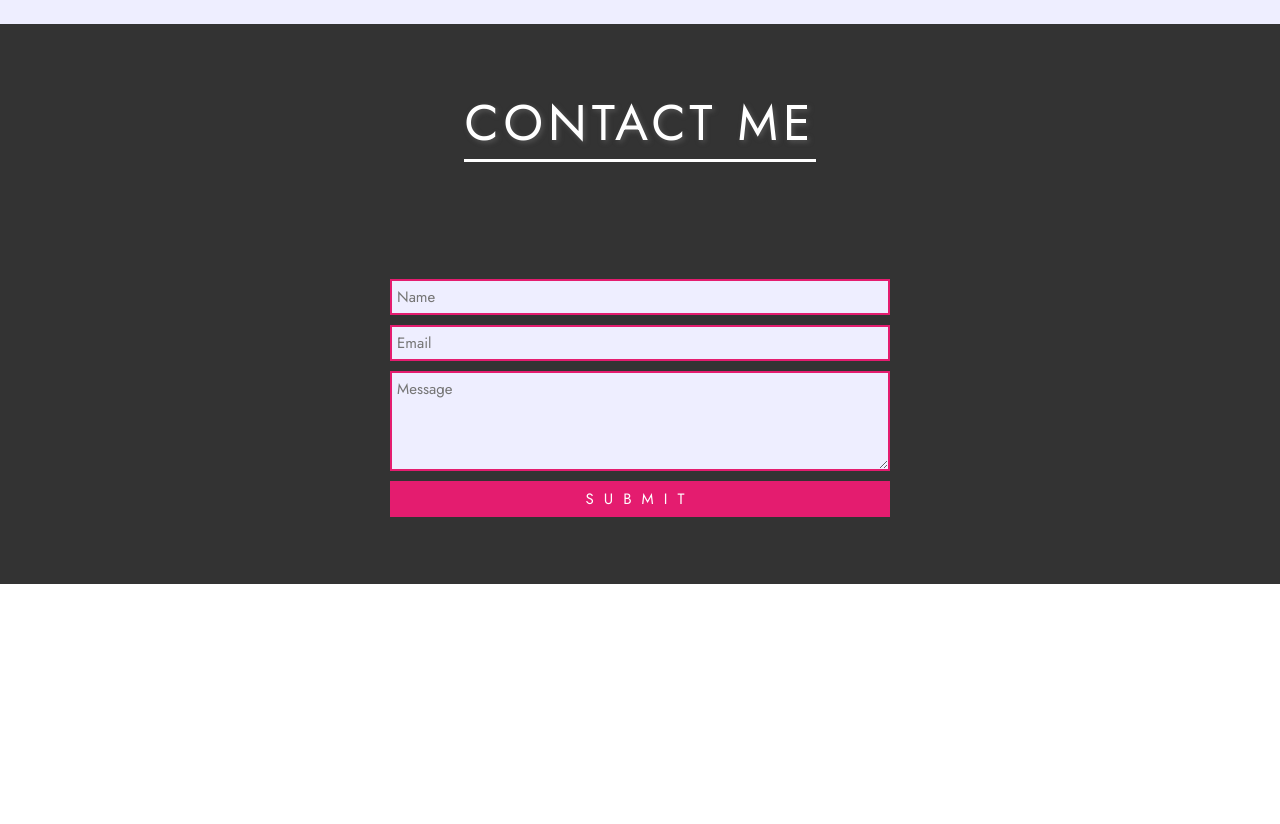
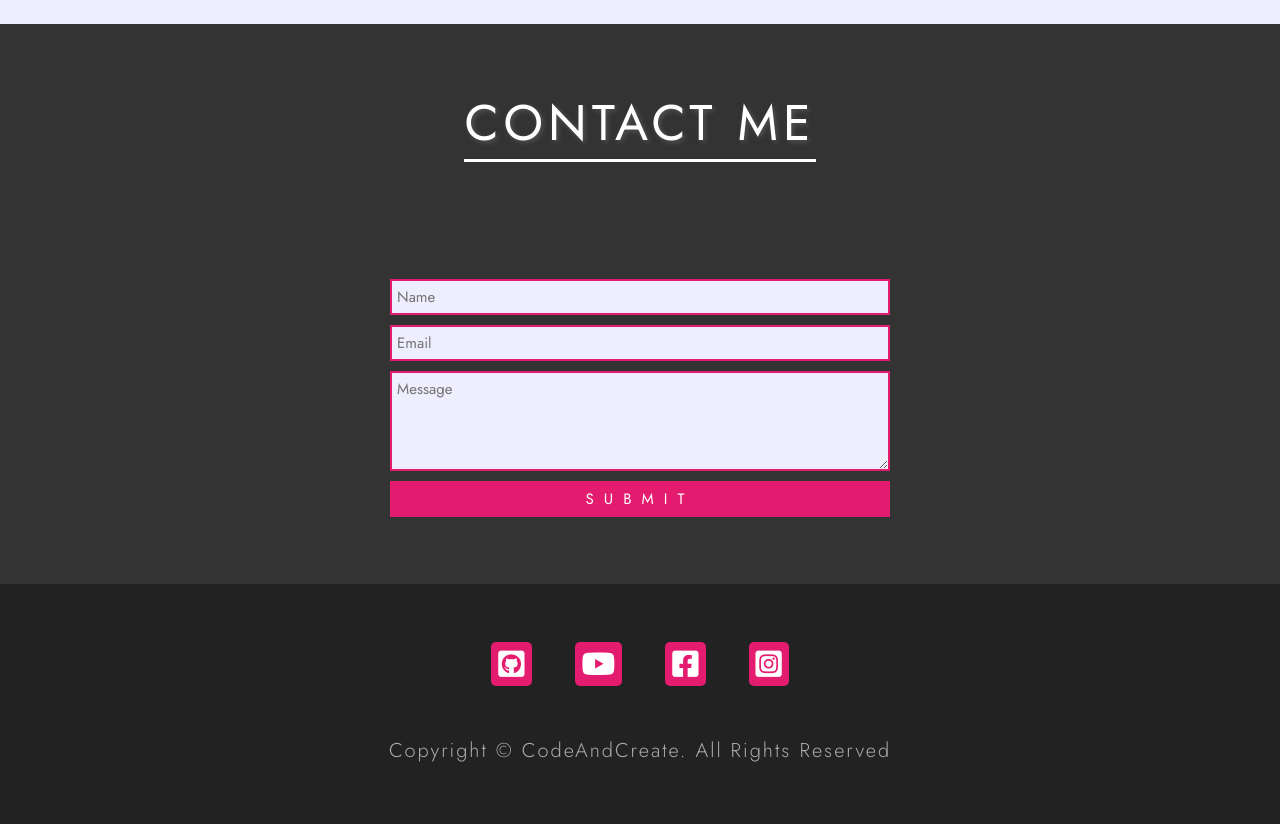
Before and after one commit to terahje/ResponsivePortfolio, a plain HTML site: page index.html in a window 1280 px wide. Shown: the part 3574-4398 px from the top of the page. Before the commit the page ends 4158 px from the top, so only its background shows below. Drawn offline with Linux system fonts and the light colour scheme.

Commit message:
added footer

```diff
--- a/index.html
+++ b/index.html
@@ -246,6 +246,28 @@
       </section>
       <!-- End of Section 4 -->
 
+      <!-- Section 5 -->
+      <footer class="section-5 center">
+        <div class="social-media">
+          <a href="#none" class="social-media-link">
+            <i class="fab fa-github-square"></i>
+          </a>
+          <a href="#none" class="social-media-link">
+            <i class="fab fa-youtube"></i>
+          </a>
+          <a href="#none" class="social-media-link">
+            <i class="fab fa-facebook-square"></i>
+          </a>
+          <a href="#none" class="social-media-link">
+            <i class="fab fa-instagram-square"></i>
+          </a>
+        </div>
+        <p class="copyright">
+          Copyright &copy; CodeAndCreate. All Rights Reserved
+        </p>
+      </footer>
+      <!-- End of Section 5 -->
+
 
 
 
--- a/style.css
+++ b/style.css
@@ -362,3 +362,37 @@ html {
   cursor: pointer;
 }
 /* End of Section 4 */
+
+/* Section 5 */
+.section-5 {
+  width: 100%;
+  height: 30vh;
+  background-color: #222;
+  flex-direction: column;
+}
+
+.social-media {
+  margin-bottom: 5rem;
+}
+
+.social-media-link {
+  margin: 0 2rem;
+  padding: 0.7rem;
+  background-color: #e41c6f;
+  border-radius: 0.5rem;
+  display: inline-block;
+}
+
+.social-media-link i {
+  font-size: 3rem;
+  color: #fff;
+}
+
+.copyright {
+  color: #aaa;
+  font-size: 2rem;
+  letter-spacing: 0.2rem;
+  font-weight: 300;
+  text-align: center;
+}
+/* End of Section 5 */
```
